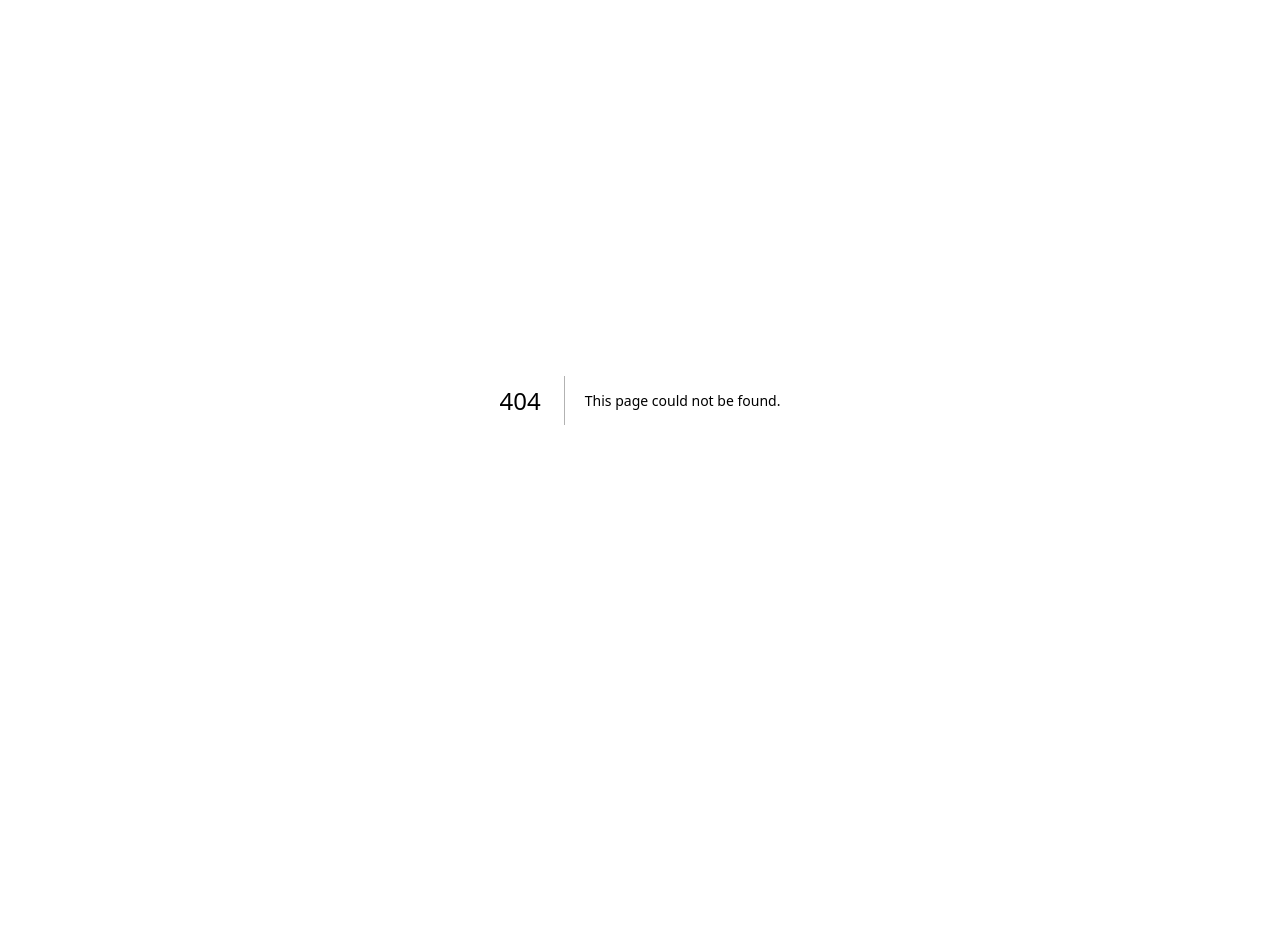
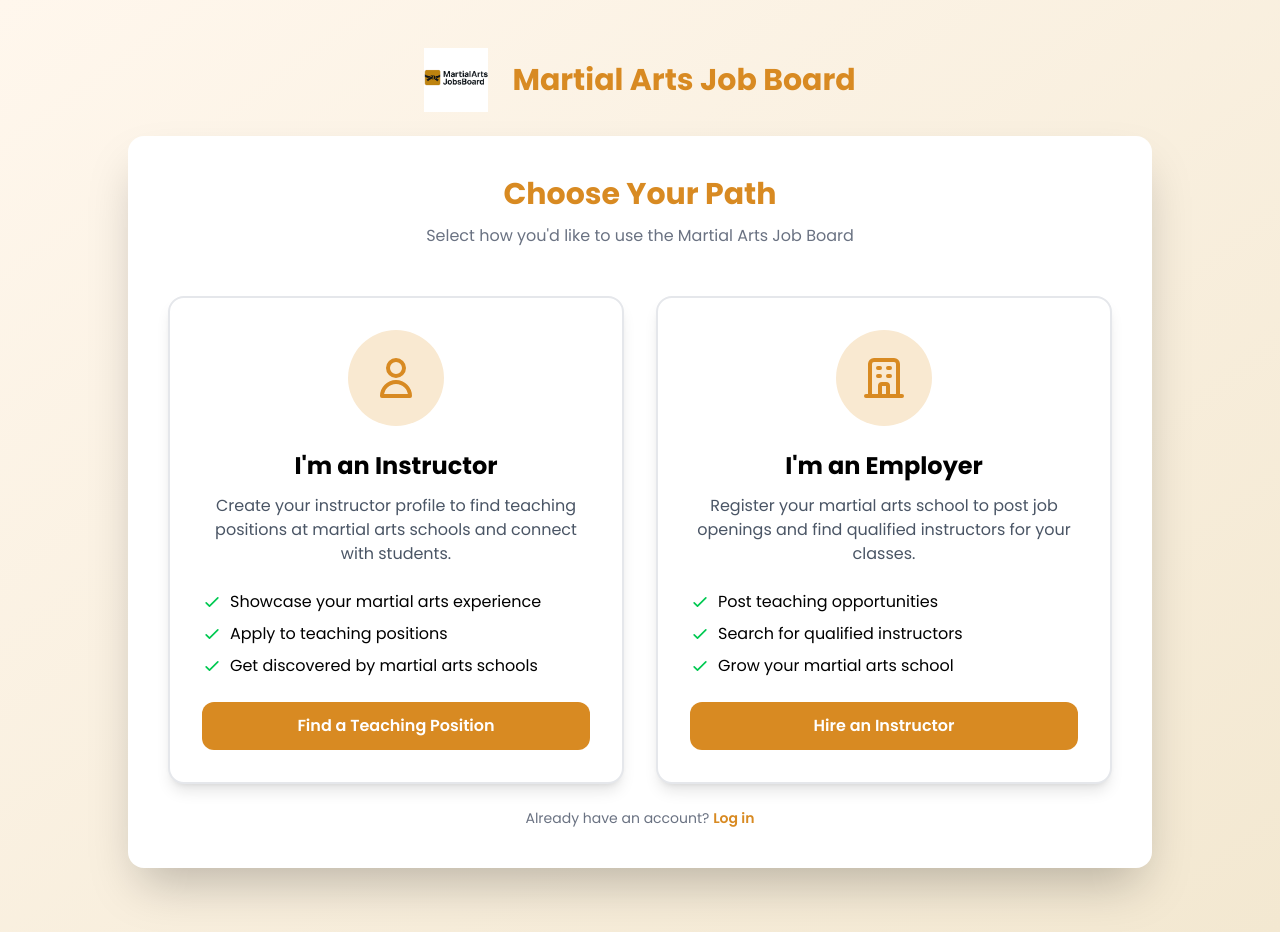
Before and after one commit to ismaeel06/Martial_Arts_Job_Board_Next, a Next.js app: page /CTA in a window 1280 px wide. Before the commit this address had no page. Before the commit the page ends 800 px from the top, so only its background shows below. Built offline with nearby package versions, Linux system fonts and the light colour scheme.

Commit message:
Added CTA

```diff
--- /dev/null
+++ b/src/app/(auth-pages)/CTA/page.js
@@ -0,0 +1,179 @@
+"use client";
+import { useState } from "react";
+import Link from "next/link";
+import { useRouter } from "next/navigation";
+
+const LOGO_SRC = "/logo.png";
+const SITE_NAME = "Martial Arts Job Board";
+const PRIMARY_COLOR = "text-[#D88A22]";
+const BUTTON_COLOR = "bg-[#D88A22] hover:bg-[#b86f1a]";
+
+export default function SignUpTypePage() {
+  const router = useRouter();
+  const [hoveredCard, setHoveredCard] = useState(null);
+
+  const handleCardSelection = (type) => {
+    if (type === "instructor") {
+      router.push("/instructor-signup");
+    } else {
+      router.push("/employer-signup");
+    }
+  };
+
+  return (
+    <div className="min-h-screen bg-gradient-to-br from-[#fff7ed] to-[#f3e8d1] px-4 py-8 flex flex-col items-center">
+      {/* Logo and Site Name */}
+      <div className="flex flex-col sm:flex-row items-center mb-6 mt-4 gap-3">
+        <img
+          src={LOGO_SRC}
+          alt="Martial Arts Job Board Logo"
+          className="h-14 w-14 sm:h-16 sm:w-16"
+        />
+        <span className={`text-2xl sm:text-3xl font-bold ${PRIMARY_COLOR} mt-2 sm:mt-0 sm:ml-3 text-center sm:text-left`}>
+          {SITE_NAME}
+        </span>
+      </div>
+
+      <div className="w-full max-w-5xl bg-white rounded-2xl shadow-2xl p-10 mb-8 space-y-6">
+        {/* Title and Description */}
+        <div className="mb-12 text-center">
+          <h1 className={`text-3xl font-bold mb-3 ${PRIMARY_COLOR}`}>Choose Your Path</h1>
+          <p className="text-gray-500 max-w-2xl mx-auto">
+            Select how you'd like to use the Martial Arts Job Board
+          </p>
+        </div>
+
+        {/* Cards Container */}
+        <div className="flex flex-col md:flex-row gap-8 mt-8">
+          {/* Instructor Card */}
+          <div
+            className={`flex-1 bg-white border-2 rounded-2xl overflow-hidden shadow-lg transition-all duration-300 cursor-pointer ${
+              hoveredCard === 'instructor'
+                ? 'border-[#D88A22] shadow-xl transform scale-[1.02]'
+                : 'border-gray-200 hover:border-[#D88A22]'
+            }`}
+            onMouseEnter={() => setHoveredCard('instructor')}
+            onMouseLeave={() => setHoveredCard(null)}
+            onClick={() => handleCardSelection('instructor')}
+          >
+            <div className="p-8 flex flex-col items-center text-center h-full">
+              {/* Icon */}
+              <div className="w-24 h-24 bg-[#F9E9D1] rounded-full flex items-center justify-center mb-6">
+                <svg xmlns="http://www.w3.org/2000/svg" className="h-12 w-12 text-[#D88A22]" fill="none" viewBox="0 0 24 24" stroke="currentColor">
+                  <path strokeLinecap="round" strokeLinejoin="round" strokeWidth={2} d="M16 7a4 4 0 11-8 0 4 4 0 018 0zM12 14a7 7 0 00-7 7h14a7 7 0 00-7-7z" />
+                </svg>
+              </div>
+
+              {/* Title */}
+              <h2 className="text-2xl font-bold mb-3">I'm an Instructor</h2>
+
+              {/* Description */}
+              <p className="text-gray-600 mb-6 flex-grow">
+                Create your instructor profile to find teaching positions at martial arts schools and connect with students.
+              </p>
+
+              {/* Features */}
+              <ul className="text-left w-full mb-6 space-y-2">
+                <li className="flex items-center">
+                  <svg xmlns="http://www.w3.org/2000/svg" className="h-5 w-5 mr-2 text-green-500" fill="none" viewBox="0 0 24 24" stroke="currentColor">
+                    <path strokeLinecap="round" strokeLinejoin="round" strokeWidth={2} d="M5 13l4 4L19 7" />
+                  </svg>
+                  <span>Showcase your martial arts experience</span>
+                </li>
+                <li className="flex items-center">
+                  <svg xmlns="http://www.w3.org/2000/svg" className="h-5 w-5 mr-2 text-green-500" fill="none" viewBox="0 0 24 24" stroke="currentColor">
+                    <path strokeLinecap="round" strokeLinejoin="round" strokeWidth={2} d="M5 13l4 4L19 7" />
+                  </svg>
+                  <span>Apply to teaching positions</span>
+                </li>
+                <li className="flex items-center">
+                  <svg xmlns="http://www.w3.org/2000/svg" className="h-5 w-5 mr-2 text-green-500" fill="none" viewBox="0 0 24 24" stroke="currentColor">
+                    <path strokeLinecap="round" strokeLinejoin="round" strokeWidth={2} d="M5 13l4 4L19 7" />
+                  </svg>
+                  <span>Get discovered by martial arts schools</span>
+                </li>
+              </ul>
+
+              {/* Button */}
+              <button
+                className={`w-full py-3 rounded-xl text-white font-semibold ${BUTTON_COLOR} transition duration-300`}
+              >
+                Find a Teaching Position
+              </button>
+            </div>
+          </div>
+
+          {/* Employer Card */}
+          <div
+            className={`flex-1 bg-white border-2 rounded-2xl overflow-hidden shadow-lg transition-all duration-300 cursor-pointer ${
+              hoveredCard === 'employer'
+                ? 'border-[#D88A22] shadow-xl transform scale-[1.02]'
+                : 'border-gray-200 hover:border-[#D88A22]'
+            }`}
+            onMouseEnter={() => setHoveredCard('employer')}
+            onMouseLeave={() => setHoveredCard(null)}
+            onClick={() => handleCardSelection('employer')}
+          >
+            <div className="p-8 flex flex-col items-center text-center h-full">
+              {/* Icon */}
+              <div className="w-24 h-24 bg-[#F9E9D1] rounded-full flex items-center justify-center mb-6">
+                <svg xmlns="http://www.w3.org/2000/svg" className="h-12 w-12 text-[#D88A22]" fill="none" viewBox="0 0 24 24" stroke="currentColor">
+                  <path strokeLinecap="round" strokeLinejoin="round" strokeWidth={2} d="M19 21V5a2 2 0 00-2-2H7a2 2 0 00-2 2v16m14 0h2m-2 0h-5m-9 0H3m2 0h5M9 7h1m-1 4h1m4-4h1m-1 4h1m-5 10v-5a1 1 0 011-1h2a1 1 0 011 1v5m-4 0h4" />
+                </svg>
+              </div>
+
+              {/* Title */}
+              <h2 className="text-2xl font-bold mb-3">I'm an Employer</h2>
+
+              {/* Description */}
+              <p className="text-gray-600 mb-6 flex-grow">
+                Register your martial arts school to post job openings and find qualified instructors for your classes.
+              </p>
+
+              {/* Features */}
+              <ul className="text-left w-full mb-6 space-y-2">
+                <li className="flex items-center">
+                  <svg xmlns="http://www.w3.org/2000/svg" className="h-5 w-5 mr-2 text-green-500" fill="none" viewBox="0 0 24 24" stroke="currentColor">
+                    <path strokeLinecap="round" strokeLinejoin="round" strokeWidth={2} d="M5 13l4 4L19 7" />
+                  </svg>
+                  <span>Post teaching opportunities</span>
+                </li>
+                <li className="flex items-center">
+                  <svg xmlns="http://www.w3.org/2000/svg" className="h-5 w-5 mr-2 text-green-500" fill="none" viewBox="0 0 24 24" stroke="currentColor">
+                    <path strokeLinecap="round" strokeLinejoin="round" strokeWidth={2} d="M5 13l4 4L19 7" />
+                  </svg>
+                  <span>Search for qualified instructors</span>
+                </li>
+                <li className="flex items-center">
+                  <svg xmlns="http://www.w3.org/2000/svg" className="h-5 w-5 mr-2 text-green-500" fill="none" viewBox="0 0 24 24" stroke="currentColor">
+                    <path strokeLinecap="round" strokeLinejoin="round" strokeWidth={2} d="M5 13l4 4L19 7" />
+                  </svg>
+                  <span>Grow your martial arts school</span>
+                </li>
+              </ul>
+
+              {/* Button */}
+              <button
+                className={`w-full py-3 rounded-xl text-white font-semibold ${BUTTON_COLOR} transition duration-300`}
+              >
+                Hire an Instructor
+              </button>
+            </div>
+          </div>
+        </div>
+
+
+
+        {/* Already have an account link */}
+        <div className="flex justify-center items-center mt-6">
+          <span className="text-sm text-gray-500">
+            Already have an account?{" "}
+            <Link href="/login" className="font-semibold text-[#D88A22] hover:underline cursor-pointer transition">
+              <span>Log in</span>
+            </Link>
+          </span>
+        </div>
+      </div>
+    </div>
+  );
+}
--- a/src/app/(auth-pages)/signup/page.js
+++ b/src/app/(auth-pages)/signup/page.js
@@ -165,7 +165,7 @@ export default function SignUp() {
 
 
 
-      router.push("/login");
+      router.push("/CTA");
     } catch (err) {
       setGeneralError(err.message || "Something went wrong.");
     } finally {
```
